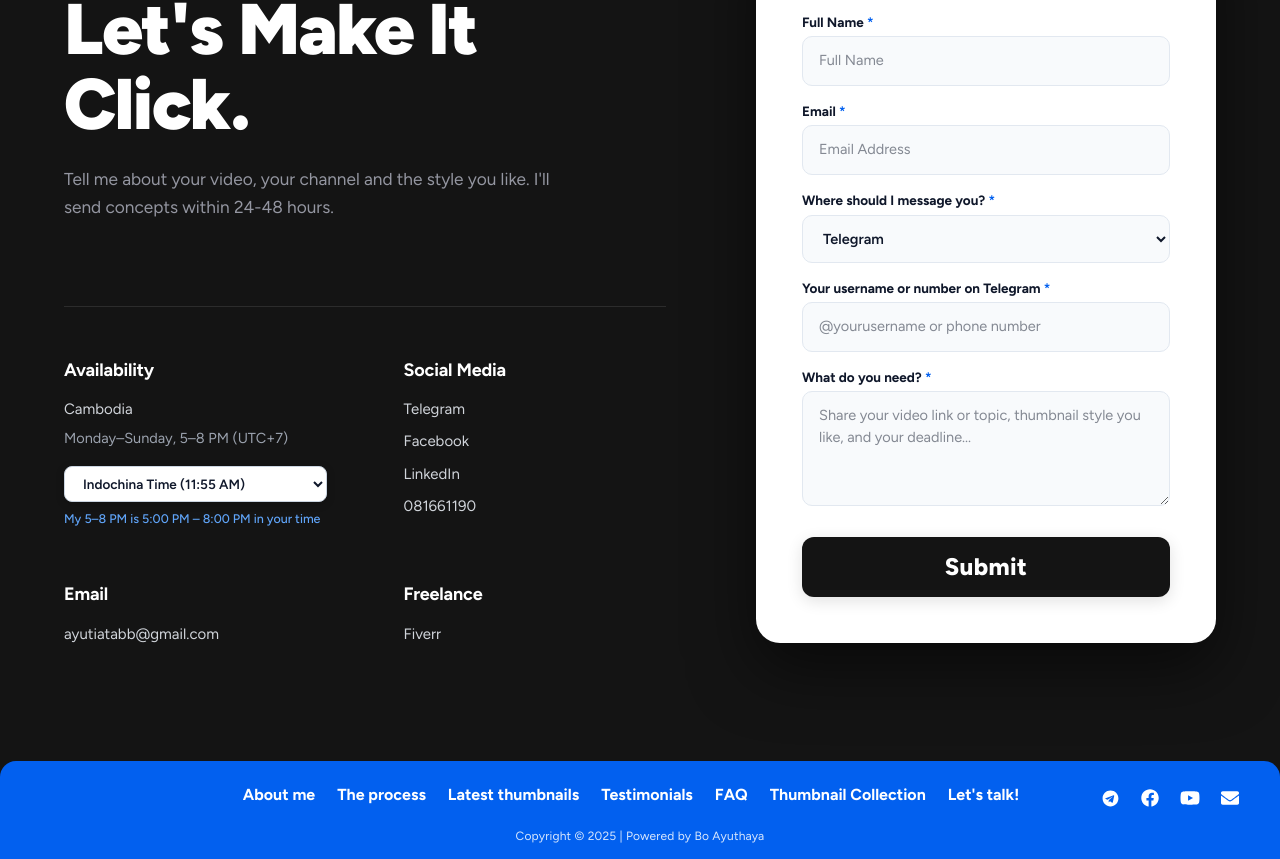
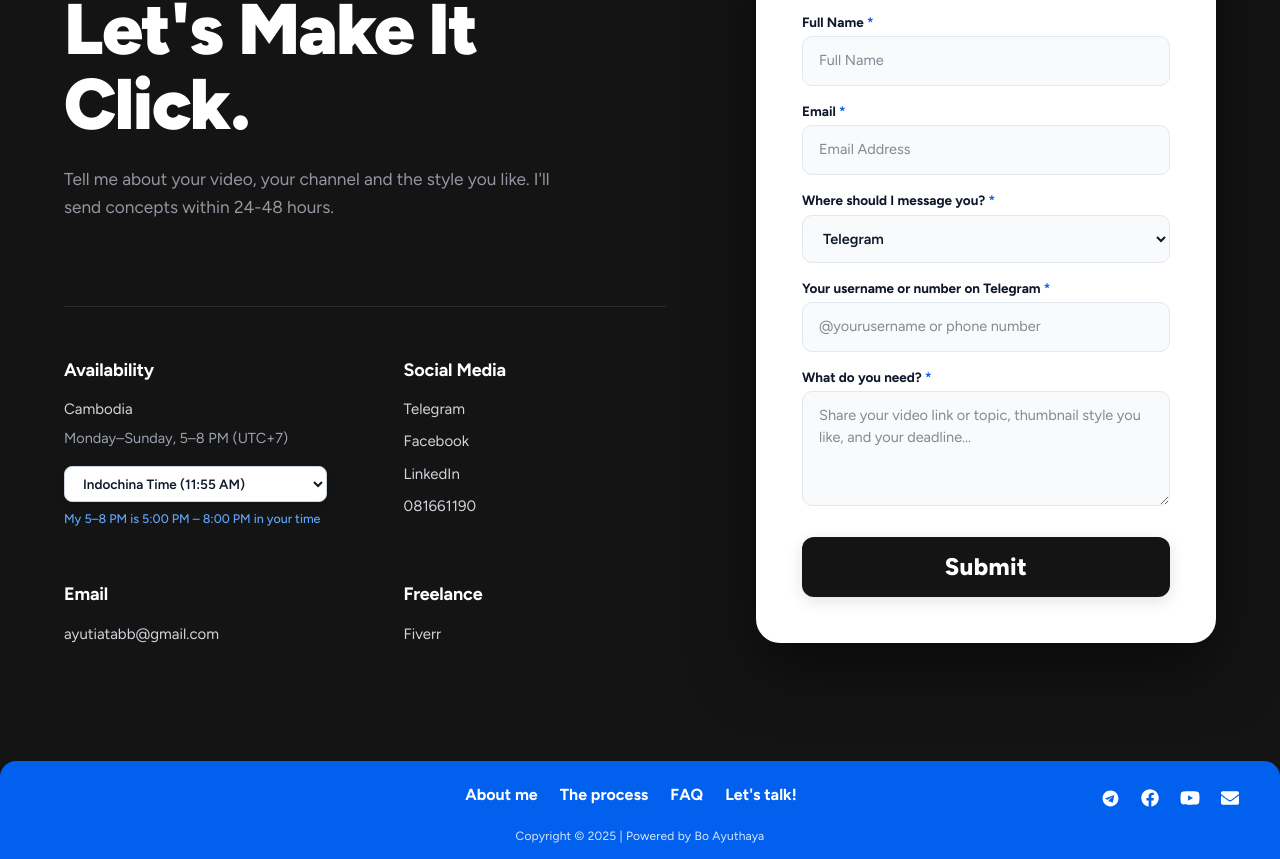
Before and after one commit to ayuthayapro/thumbnail_design_portfolio, a React (Vite) app: page / in a window 1280 px wide. Shown: the part 4688-5547 px from the top of the page. Built offline with nearby package versions, Linux system fonts and the light colour scheme.

Commit message:
Remove testimonials, thumbnail collection, and latest thumbnails from footer navigation

```diff
--- a/src/components/Footer.jsx
+++ b/src/components/Footer.jsx
@@ -4,10 +4,7 @@ import { CONTACT_CONTENT } from '#constants'
 const NAV_ITEMS = [
   { label: 'About me', href: '#about-me' },
   { label: 'The process', href: '#theprocess' },
-  { label: 'Latest thumbnails', href: '#latest-thumbnails' },
-  { label: 'Testimonials', href: '#testimonial' },
   { label: 'FAQ', href: '#FAQ' },
-  { label: 'Thumbnail Collection', href: '#latest-thumbnails' },
   { label: "Let's talk!", href: '#contact' },
 ]
 
```
